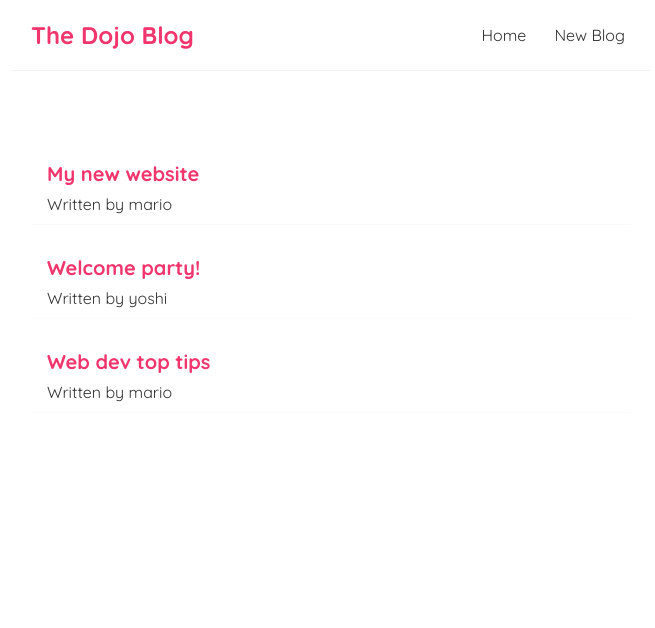
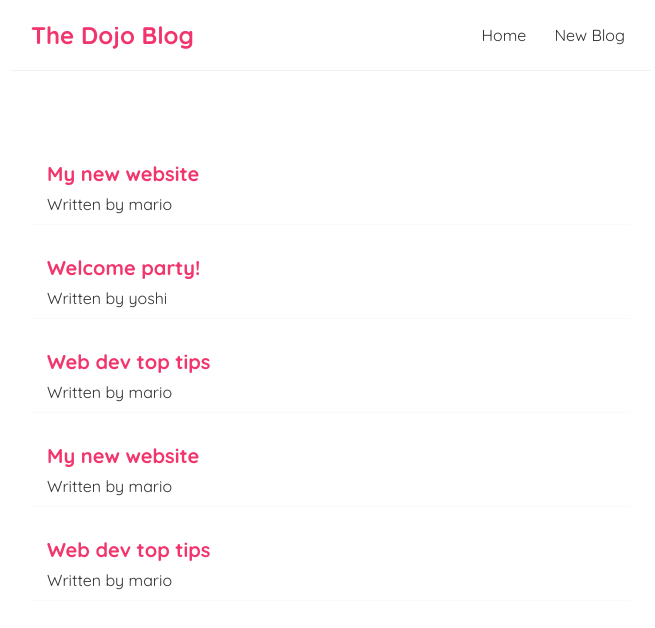
Before and after one commit to ryanminjaeshin/react-recap, a React (Create React App) app: page / in a window 1280 px wide. Shown: the top 628 px of the page, without its empty margins (309-964 px from the left). Built offline with nearby package versions, Linux system fonts and the light colour scheme.

Commit message:
add filter

```diff
--- a/src/Home.js
+++ b/src/Home.js
@@ -11,7 +11,8 @@ const Home = () => {
 
     return (
         <div className="home">
-            <BlogList blogs={blogs} />
+            <BlogList blogs={blogs} title="All Blogs" />
+            <BlogList blogs={blogs.filter((blog) => blog.author === 'mario')} title="Mario's blogs" />
         </div>
     );
 }
```
